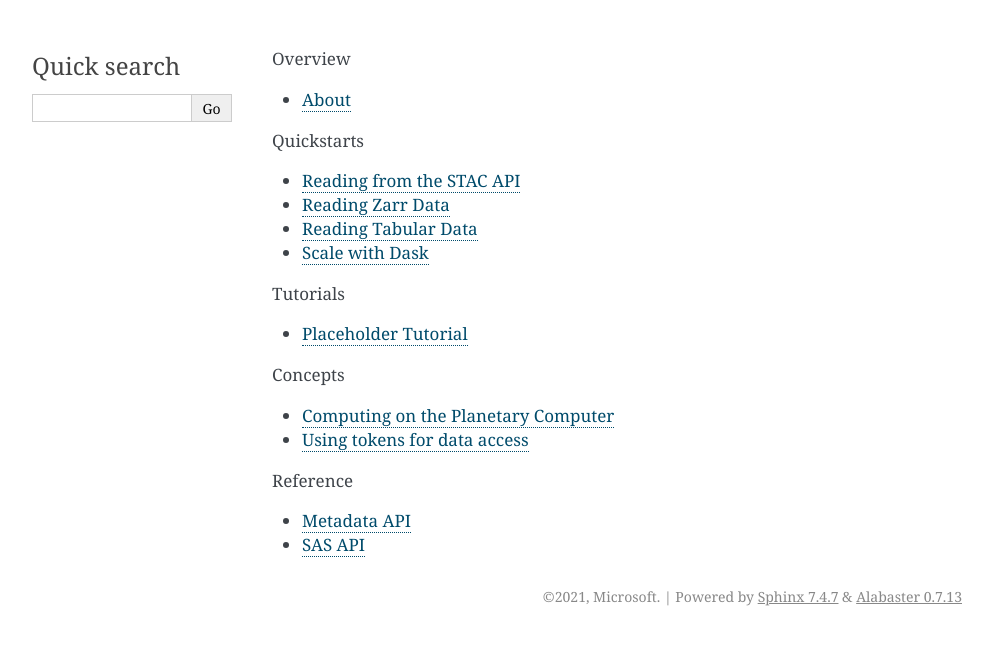
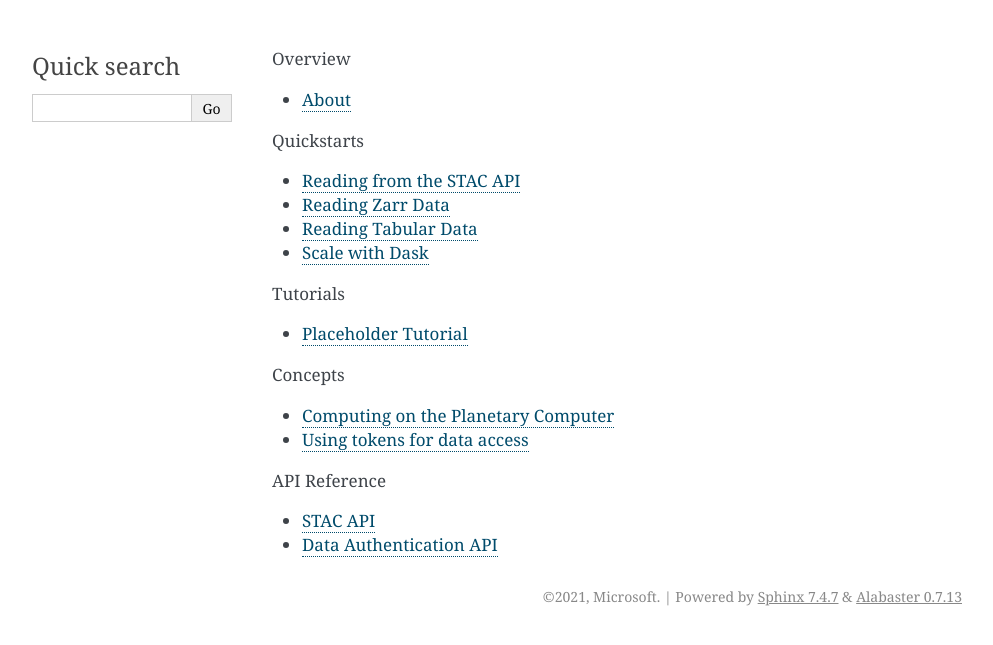
Before and after one commit to microsoft/PlanetaryComputerDataCatalog, a Sphinx documentation site: the page built from docs/index.md, in a window 1280 px wide. Shown: the top 645 px of the page, without its empty margins (148-1141 px from the left). Built offline with Sphinx 7.4.7, drawn with Linux system fonts in a browser that asks for light colours.

Commit message:
Rename API reference

````diff
--- a/docs/index.md
+++ b/docs/index.md
@@ -36,8 +36,8 @@
 
 ```{toctree}
 :maxdepth: 1
-:caption: Reference
+:caption: API Reference
 
-Metadata API <reference/stac>
-SAS API <reference/sas>
+STAC API <reference/stac>
+Data Authentication API <reference/sas>
 ```
````
